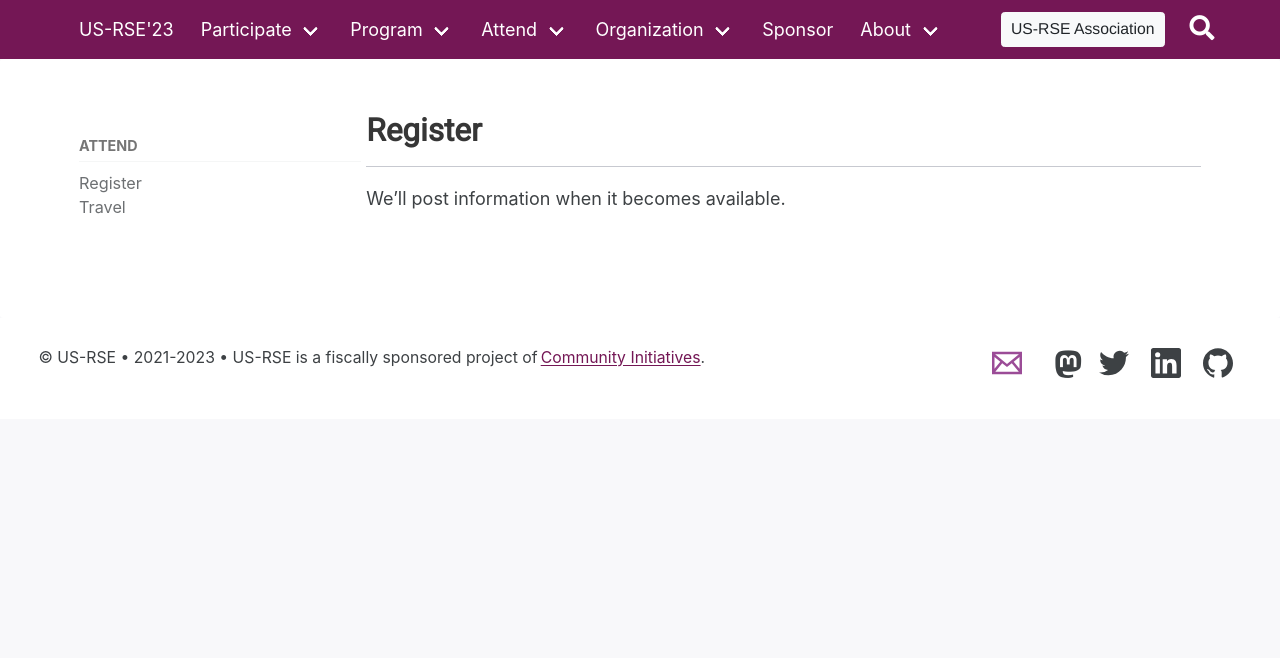
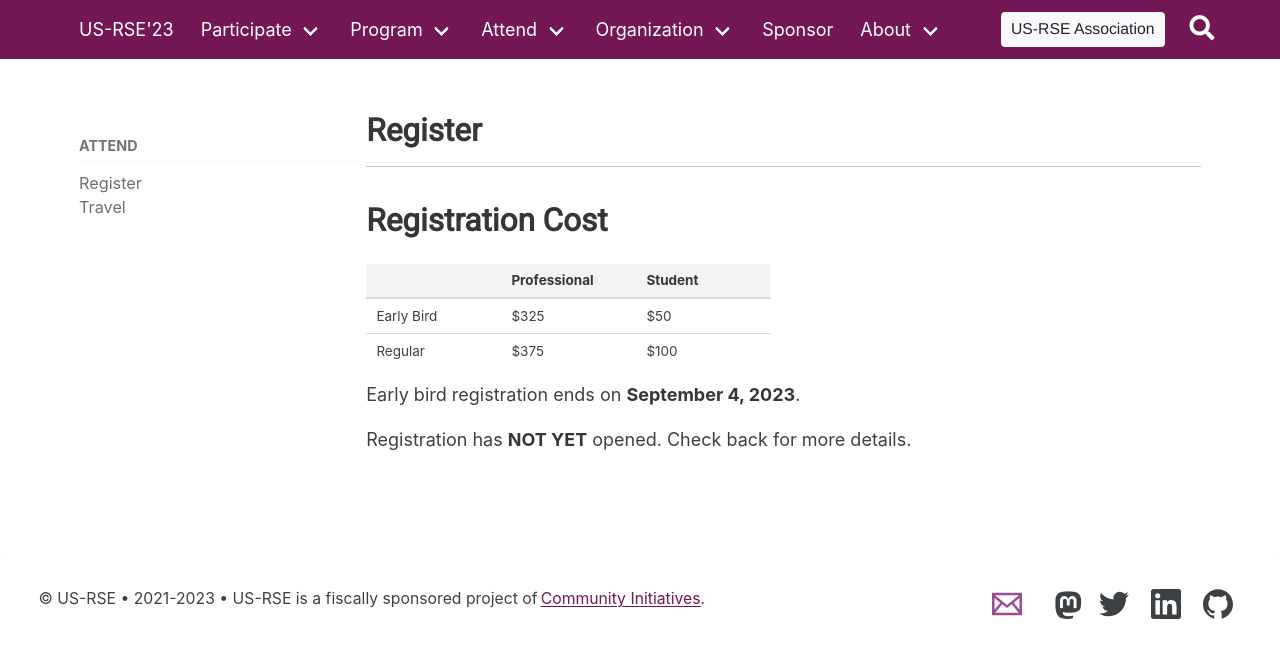
Before and after one commit to USRSE/usrse23, a Jekyll site: the page built from pages/attend/registration.md, in a window 1280 px wide and 900 px high. Shown: the top 658 px of the window. Built offline with Jekyll 4.4.1, drawn with Linux system fonts in a browser that asks for light colours; a style sheet for code colours, icons or effects is not loaded.

Commit message:
Announce registration cost

```diff
--- a/pages/attend/registration.md
+++ b/pages/attend/registration.md
@@ -7,4 +7,13 @@ permalink: attend/register/
 set_last_modified: true
 ---
 
-We'll post information when it becomes available.
+## Registration Cost
+
+|   | Professional | Student |
+| - | ------------ | ------- |
+| Early Bird | $325 | $50 |
+| Regular | $375 | $100 |
+
+Early bird registration ends on **September 4, 2023**.
+
+Registration has **NOT YET** opened. Check back for more details.
```
Also changed, not shown: _posts/2023-06-05-price-registration.md (added, +16 -0 lines).
